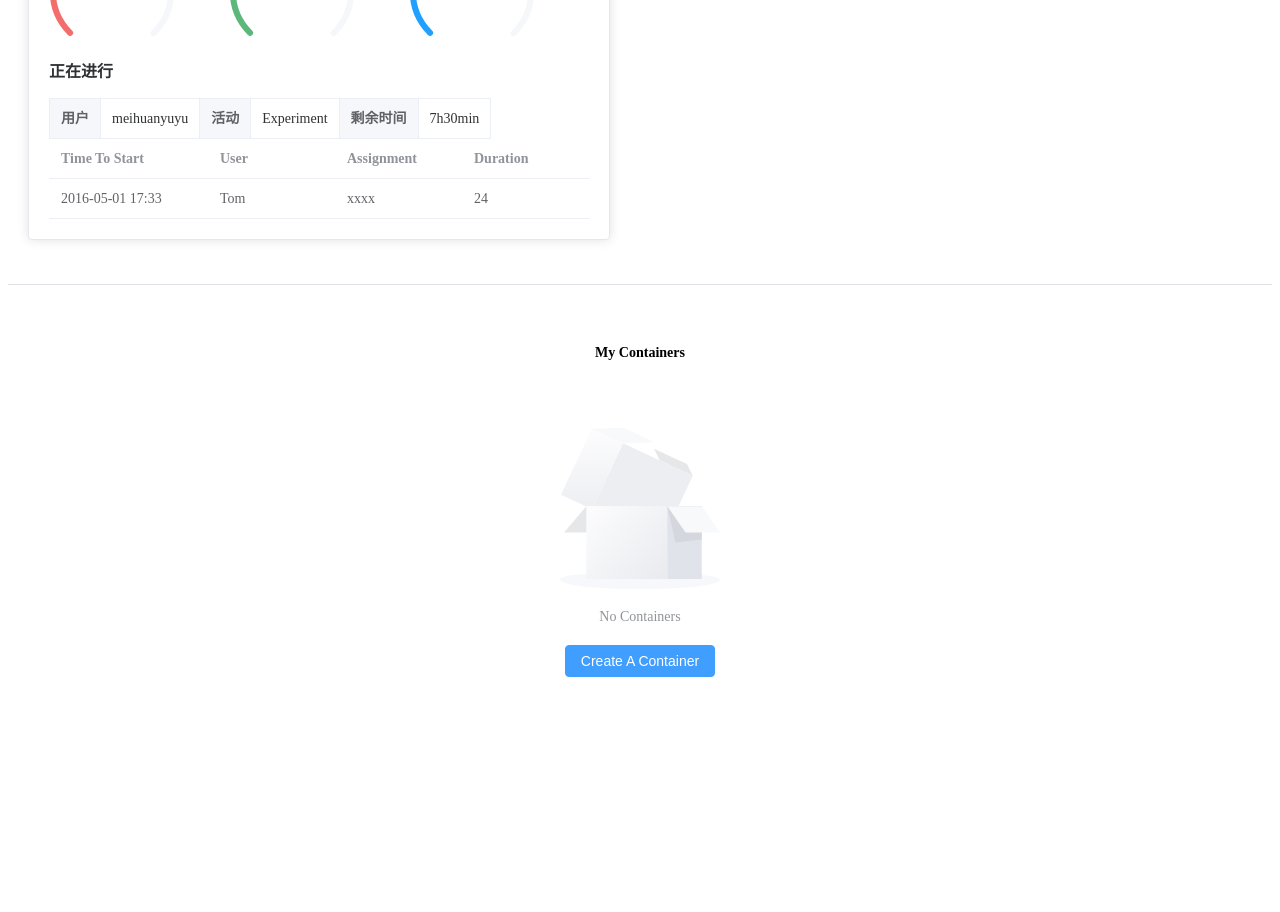
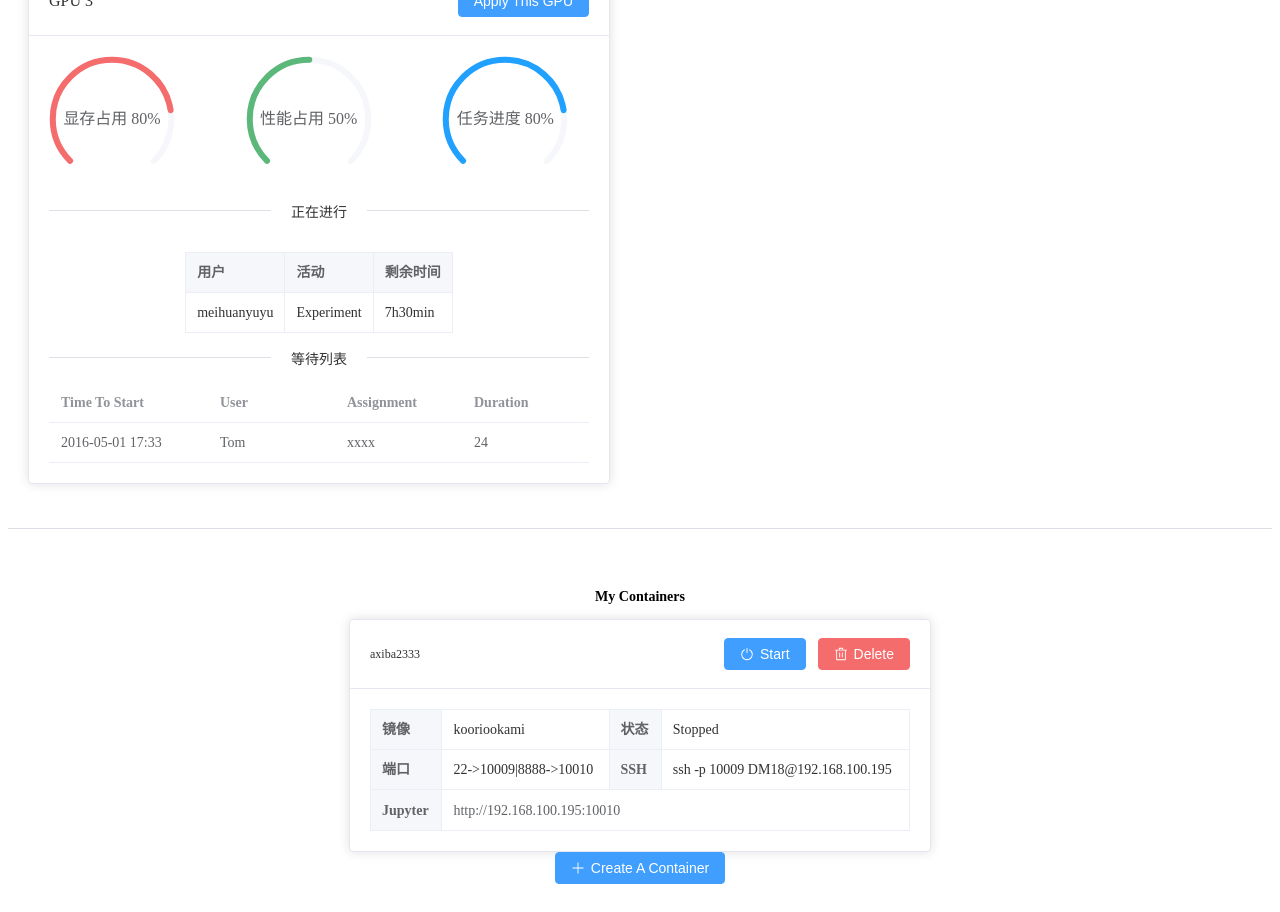
Before and after one commit to austiecodes/dwm-ui, a Vue app: page / in a window 1280 px wide. Shown: the part 660-1572 px from the top of the page. Before the commit the page ends 1405 px from the top, so only its background shows below. Built offline with nearby package versions, Linux system fonts and the light colour scheme.

Commit message:
todo:refresh containers after a container is added:

```diff
--- a/src/App.vue
+++ b/src/App.vue
@@ -2,6 +2,7 @@
 // This starter template is using Vue 3 <script setup> SFCs
 // Check out https://vuejs.org/api/sfc-script-setup.html#script-setup
 import Home from './components/Home.vue';
+
 
 </script>
 
@@ -13,6 +14,5 @@ import Home from './components/Home.vue';
 .home {
   width: 100%;
   height: 100%;
-  min-width: 1000px;
 }
 </style>
--- a/src/components/Apply.vue
+++ b/src/components/Apply.vue
@@ -10,7 +10,7 @@
                     <el-input v-model="form.name" />
                 </el-form-item>
                 <el-form-item label="Container">
-                    <el-select v-model="form.containers" placeholder="please select your zone">
+                    <el-select v-model="form.containers" placeholder="Select your container">
                         <el-option label="container one" value="one" />
                         <el-option label="container two" value="two" />
                     </el-select>
--- a/src/components/ContainerCard.vue
+++ b/src/components/ContainerCard.vue
@@ -1,14 +1,16 @@
 <script setup lang="ts">
 import { ref } from 'vue'
 
+import { Delete, SwitchButton, Warning } from '@element-plus/icons-vue';
+
 const active = ref(false)
-
-const status = "Start"
-
-const containerNumber = 0
 
 defineProps<{
     index: Number
+    name: String
+    image?: String
+    command?: String
+    port?: String
 }>()
 
 
@@ -18,13 +20,14 @@ defineProps<{
     <el-card class="box-card">
         <template #header>
             <div class="card-header">
-                <span>Container {{ index }}</span>
+                <span>{{name}}</span>
                 <div>
-                    <el-button type="primary" @click="active = true">Start</el-button>
+                    <el-button v-if="active" type="warning" @click="active = !active" :icon="Warning">Stop</el-button>
+                    <el-button v-else type="primary" @click="active = !active" :icon="SwitchButton">Start</el-button>
                     <el-popconfirm confirm-button-text="Yes" cancel-button-text="No"
                         title="确认删除">
                         <template #reference>
-                            <el-button type="danger">Delete</el-button>
+                            <el-button v-if="!active" type="danger" :icon="Delete">Delete</el-button>
                         </template>
                     </el-popconfirm>
                 </div>
@@ -42,13 +45,14 @@ defineProps<{
                     </template>
                     kooriookami
                 </el-descriptions-item>
-                <el-descriptions-item>
+                <el-descriptions-item >
                     <template #label>
                         <div class="cell-item">
                             状态
                         </div>
                     </template>
-                    Inactive
+                    <div v-if="active">Active</div>
+                    <div v-else>Stopped</div>
                 </el-descriptions-item>
                 <el-descriptions-item>
                     <template #label>
--- /dev/null
+++ b/src/components/Containers.vue
@@ -0,0 +1,114 @@
+<script setup lang="ts">
+import { ref, reactive } from 'vue'
+import { Plus } from '@element-plus/icons-vue';
+import ContainerCard from './ContainerCard.vue';
+
+
+defineProps<{
+    containerNumber: number
+}>()
+
+const containers = [
+    {
+        index: 1,
+        name: 'axiba2333',
+        image: 'kooriookami',
+        command: 'npm run serve',
+        port: '8080:8080'
+    },
+
+]
+
+const createContainerVisible = ref(false)
+
+const containerApply = reactive({
+    name: '',
+    image: '',
+    command: '',
+    port: '',
+})
+
+const fullscreenLoading = ref(false)
+
+const openFullScreen = () => {
+    fullscreenLoading.value = true
+    setTimeout(() => {
+        fullscreenLoading.value = false
+    }, 2000)
+}
+
+const createContainer = () => {
+    containers.push({
+        index: containers.length + 1,
+        name: containerApply.name,
+        image: '222333',
+        command: containerApply.command,
+        port: containerApply.port
+    })
+    createContainerVisible.value = false
+
+    containerApply.name = ''
+    containerApply.image = ''
+    containerApply.command = ''
+    containerApply.port = ''
+
+}
+
+
+
+</script>
+
+
+
+<template>
+
+    <h1>My Containers</h1>
+    <div v-if="containerNumber == 0">
+        <el-empty description="No Containers">
+
+        </el-empty>
+    </div>
+    <div v-else>
+        <el-space wrap>
+            <div v-for="container in containers">
+                <ContainerCard :index="container.index" :name="container.name"/>
+            </div>
+        </el-space>
+    </div>
+
+    <el-row display="flex" justify="center">
+        <el-button margin-top="8px" type="primary" @click="createContainerVisible = true" :icon="Plus">Create A Container</el-button>
+    </el-row>
+
+
+
+    <el-dialog v-model="createContainerVisible" title="Apply for GPU" width="35%" destroy-on-close center>
+        <el-form :model="containerApply" label-width="100px">
+            <el-form-item label="Container Alias">
+                <el-input v-model="containerApply.name" />
+            </el-form-item>
+            <el-form-item label="Image">
+                <el-select v-model="containerApply.image" placeholder="please select image">
+                    <el-option label="image 1" value="one" />
+                    <el-option label="image 2" value="two" />
+                </el-select>
+            </el-form-item>
+            <el-form-item label="Command">
+                <el-input v-model="containerApply.command" placeholder="托管指令" />
+            </el-form-item>
+            <el-form-item label="Port Mapping">
+                <el-input v-model="containerApply.port" placeholder="如果填写多个端口请用 ｜ 隔开" />
+            </el-form-item>
+        </el-form>
+
+        <template #footer>
+            <span class="dialog-footer">
+                <el-button @click="createContainerVisible = false">Cancel</el-button>
+                <el-button v-loading.fullscreen.lock="fullscreenLoading" type="primary" @click="openFullScreen(); createContainer()">
+                    Confirm
+                </el-button>
+            </span>
+        </template>
+    </el-dialog>
+
+</template>
--- a/src/components/GPUCard.vue
+++ b/src/components/GPUCard.vue
@@ -1,6 +1,5 @@
 <script setup lang="ts">
 import { ElDivider } from 'element-plus';
-import { h, ref } from 'vue'
 import Apply from './Apply.vue';
 import WaitList from './WaitList.vue';
 
@@ -16,9 +15,6 @@ defineProps<{
     index: Number
 }>()
 
-
-const spacer = h(ElDivider, { direction: 'vertical' })
-
 </script>
 
 <template>
@@ -32,33 +28,7 @@ const spacer = h(ElDivider, { direction: 'vertical' })
             </div>
         </template>
 
-        <!--
-        <el-space wrap :size="14">
-            <el-progress type="dashboard" :percentage="80" :color="gpuColors">
-                <template #default="{ percentage }">
-                    <span class="percentage-value">Memory: {{ percentage }}%</span>
-                </template>
-            </el-progress>
-
-            <el-progress type="dashboard" :percentage="50" :color="gpuColors">
-                <template #default="{ percentage }">
-                    <span class="percentage-value">Usage: {{ percentage }}%</span>
-                </template>
-            </el-progress>
-
-            <el-progress type="dashboard" :percentage="80">
-                <template #default="{ percentage }">
-                    <span class="percentage-value">Progress: {{ percentage }}%</span>
-                </template>
-            </el-progress>
-
-            <div>
-                    <p>用户：1235678</p>
-                    <p>剩余时间：7h31m</p>
-                    <el-button type="warning">End Early</el-button>
-            </div>
-        </el-space> -->
-        <el-row>
+        <el-row justify="center" :gutter="50">
             <el-col :span="8">
                 <el-progress type="dashboard" :percentage="80" :color="gpuColors">
                     <template #default="{ percentage }">
@@ -83,16 +53,10 @@ const spacer = h(ElDivider, { direction: 'vertical' })
                 </el-progress>
             </el-col>
 
-
-            <!-- <div>
-                    <p><strong>用户：</strong>1235678</p>
-                    <p><strong>活动：</strong>做实验 debug</p>
-                    <p><strong>剩余时间：</strong>7h31m</p>
-                    <el-button type="warning">Terminate Mission</el-button>
-                </div> -->
         </el-row>
-        <el-row>
-            <el-descriptions title="正在进行" direction="veritical" :column="3" border >
+        <el-divider>正在进行</el-divider>
+        <el-row justify="center">
+            <el-descriptions title="" direction="vertical" :column="3" border >
                 <template #extra></template>
                 <el-descriptions-item label="用户">meihuanyuyu</el-descriptions-item>
                 <el-descriptions-item label="活动">Experiment</el-descriptions-item>
@@ -100,9 +64,9 @@ const spacer = h(ElDivider, { direction: 'vertical' })
         </el-descriptions>
         </el-row>
 
-        <el-row>
+        <el-divider>等待列表</el-divider>
             <WaitList/>
-        </el-row>
+
     </el-card>
 
 </template>
--- a/src/components/HeaderBar.vue
+++ b/src/components/HeaderBar.vue
@@ -30,10 +30,10 @@
   <el-dialog v-model="personalInfoVisible" title="Personal Infomation" width="30%" destroy-on-close center>
     <el-form :model="personalInfo" label-width="80px">
       <el-form-item label="Name">
-        <el-input v-model="personalInfo.name"></el-input>
+        <el-input v-model="personalInfo.name" clearable></el-input>
       </el-form-item>
       <el-form-item label="Email">
-        <el-input v-model="personalInfo.email"></el-input>
+        <el-input v-model="personalInfo.email" clearable></el-input>
       </el-form-item>
     </el-form>
 
@@ -50,15 +50,14 @@
 
 <script setup lang="ts">
 import { Setting} from '@element-plus/icons-vue'
-import {ref} from 'vue'
+import {ref, reactive} from 'vue'
 
 const personalInfoVisible = ref(false)
 
-const personalInfo = {
-  name: 'John',
+const personalInfo = reactive({
+  name:'',
   email: '',
-
-}
+})
 </script>
 
 <style scoped>
--- a/src/components/Home.vue
+++ b/src/components/Home.vue
@@ -5,35 +5,17 @@ import { ElLoading } from 'element-plus';
 
 import HeaderBar from './HeaderBar.vue';
 import GPUCard from './GPUCard.vue';
+import Containers from './Containers.vue';
 
+const size=ref(20)
 
-var createContainerVisible = ref(false)
-
-const containerNumber = 0
-
-const containerInfo = reactive({
-  name: '',
-  containers: '',
-  duration: '',
-  command: '',
-  port: '',
-})
+</script>
 
 
 
-const fullscreenLoading = ref(false)
-const openFullScreen = (createContainerVisible: Boolean) => {
-  fullscreenLoading.value = true
-  setTimeout(() => {
-    fullscreenLoading.value = false
-  }, 2000)
-
-  createContainerVisible = true
-}
-
-</script>
 
 <template>
+
 
   <el-container class="layout-container">
 
@@ -43,8 +25,8 @@ const openFullScreen = (createContainerVisible: Boolean) => {
 
     <el-container direction="vertical">
 
-      <el-main width="100%" height="fix-content">
-        <el-space wrap>
+      <el-main width="100%" height="fix-content" justify="center">
+        <el-space wrap :size="size">
           <div v-for="i in 3" :key="i">
             <GPUCard :index="i" />
           </div>
@@ -54,49 +36,15 @@ const openFullScreen = (createContainerVisible: Boolean) => {
 
       <el-divider></el-divider>
 
-      <el-main width="100%" style="text-align: center; font-size: 12px">
-        <h1>My Containers</h1>
-        <div v-if="containerNumber == 0">
-          <el-empty description="No Containers">
-            <el-button type="primary" @click="createContainerVisible = true">Create A Container</el-button>
-          </el-empty>
-        </div>
-        <!-- <el-space wrap>
-          <div v-for="i in 2" :key="i">
-            <ContainerCard :index="i" />
-          </div>
-        </el-space> -->
+      <el-main width="100%" style="text-align: center; font-size: 12px" justify="center">
+        <Containers :container-number="3"/>
       </el-main>
     </el-container>
 
-    <el-dialog v-model="createContainerVisible" title="Apply for GPU" width="35%" destroy-on-close center>
-      <el-form :model="containerInfo" label-width="100px">
-        <el-form-item label="Container Alias">
-          <el-input v-model="containerInfo.name" />
-        </el-form-item>
-        <el-form-item label="Image">
-          <el-select v-model="containerInfo.containers" placeholder="please select image">
-            <el-option label="image 1" value="one" />
-            <el-option label="image 2" value="two" />
-          </el-select>
-        </el-form-item>
-        <el-form-item label="Port Mapping">
-          <el-input v-model="containerInfo.port" placeholder="如果填写多个端口请用 ｜ 隔开" />
-        </el-form-item>
-      </el-form>
 
-      <template #footer>
-            <span class="dialog-footer">
-                <el-button @click="createContainerVisible = false">Cancel</el-button>
-                <!-- <el-button type="primary" @click="createContainerVisible = false, openFullScreen"> -->
-                <el-button v-loading.fullscreen.lock="fullscreenLoading" type="primary" @click="openFullScreen(createContainerVisible)">
-                    Confirm
-                </el-button>
-            </span>
-        </template>
-    </el-dialog>
   </el-container>
 </template>
+
 
 
 <style scoped>
--- a/src/main.ts
+++ b/src/main.ts
@@ -4,14 +4,16 @@ import ElementPlus from 'element-plus'
 import 'element-plus/dist/index.css'
 
 const app = createApp(App)
-app.use(ElementPlus)
-app.mount('#app')
 
 
 export default {
     data() {
         return {
             cardNumber: 10,
+            containerNumber: 3,
         }
     }
 }
+
+app.use(ElementPlus)
+app.mount('#app')
```
Also changed, not shown: src/components/Navigation.vue (+11 -6 lines).
